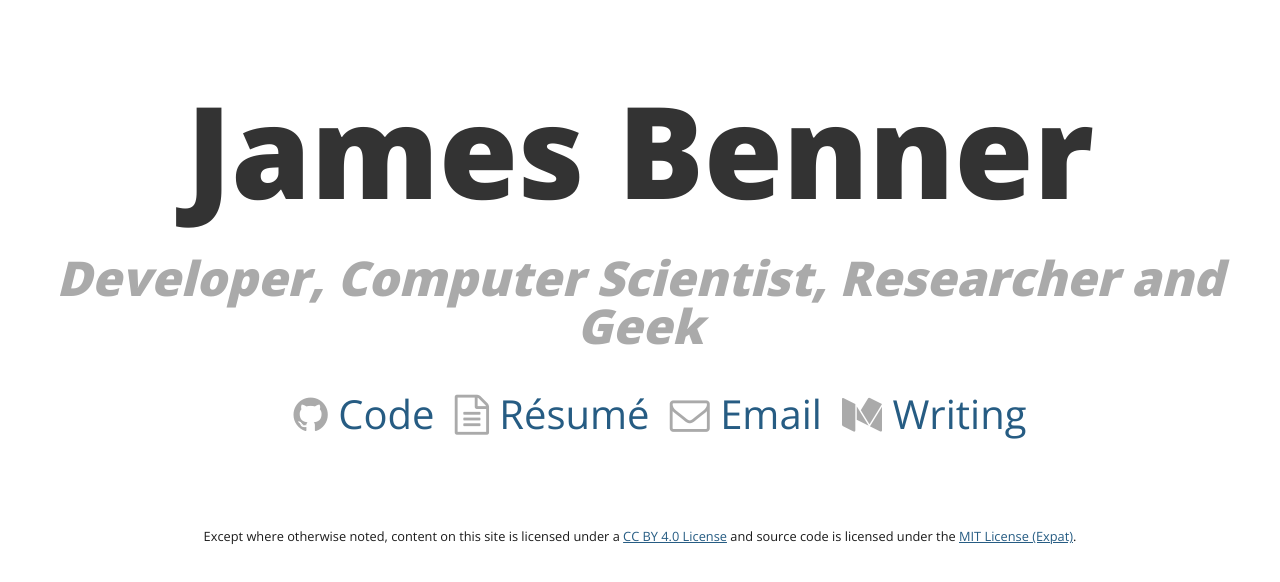
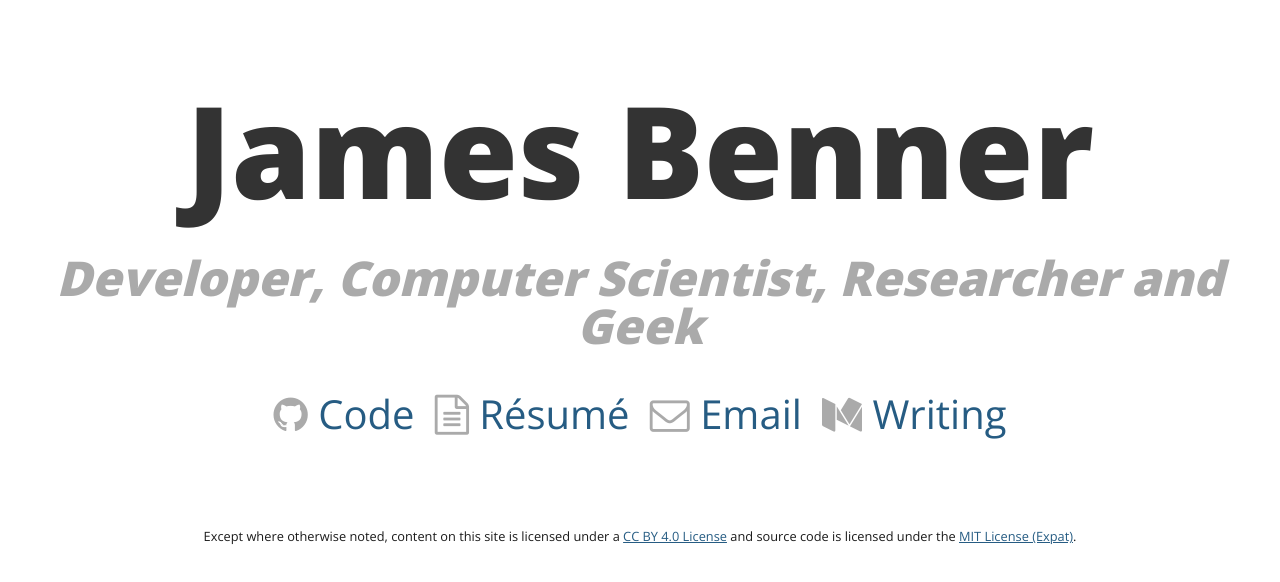
Before and after one commit to jbenner-radham/jbenner-radham.github.io, a website: page index.html in a window 1280 px wide. Drawn offline with nearby package versions, Linux system fonts and the light colour scheme.

Commit message:
Fixing list padding.

```diff
--- a/index.html
+++ b/index.html
@@ -5,7 +5,7 @@
 <meta charset="UTF-8">
 <meta http-equiv="X-UA-Compatible" content="IE=Edge">
 <meta name="author" content="James Benner">
-<meta property="dcterms:modified" content="2017-08-13T22:00:59Z">
+<meta property="dcterms:modified" content="2017-09-07T00:09:05Z">
 <title>James Benner</title>
 <link rel="canonical" href="http://www.jamesbenner.com/">
 <link rel="stylesheet" href="main.css">
--- a/src/style/main.less
+++ b/src/style/main.less
@@ -44,14 +44,18 @@ h3 {
 ul.links {
     list-style-position: outside;
     list-style-type: none;
+    padding-left: 0;
     text-align: center;
+
     & i {
         color: @gray;
     }
+
     & > li {
         display: inline;
         font-size: 2.5rem;
         margin: .5rem;
+
         & > a {
             line-height: 125%;
             text-decoration: none;
```
Also changed, not shown: main.css.
